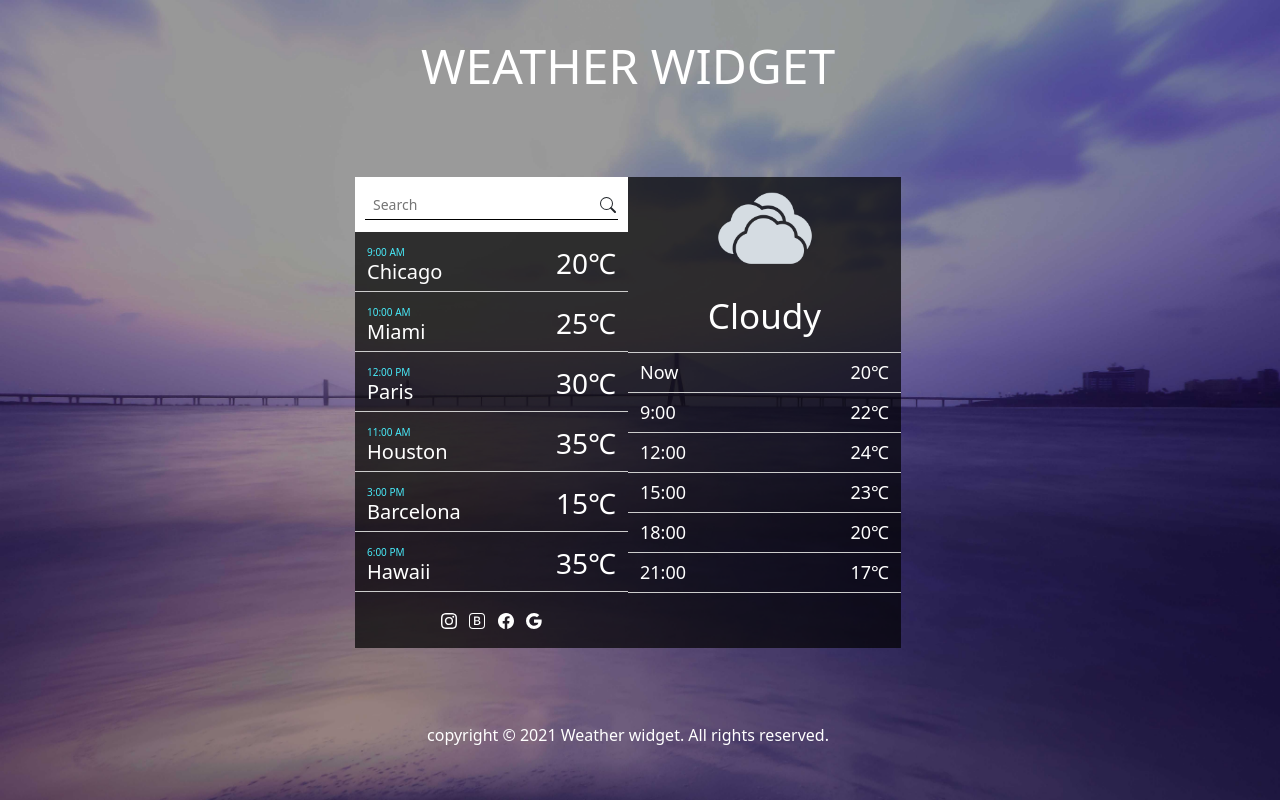
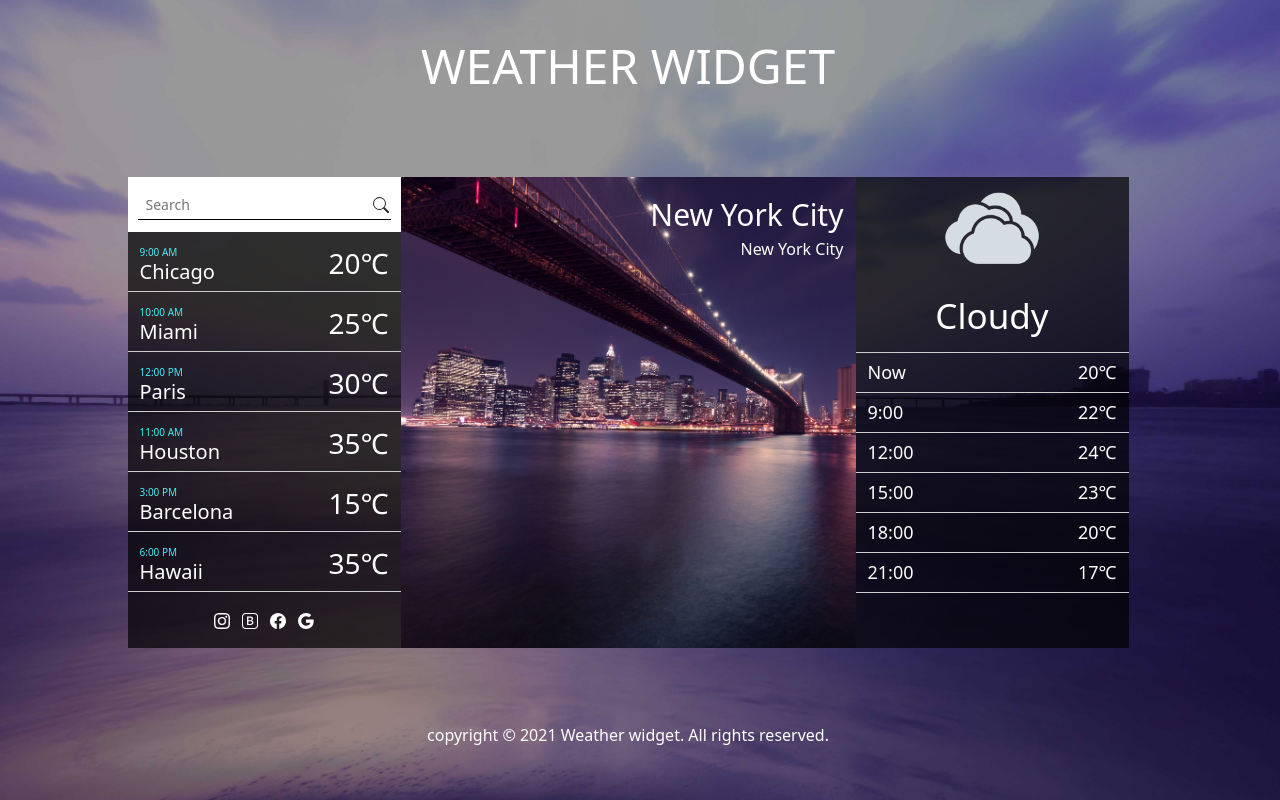
Before and after one commit to skyrusx/weather-template, a plain HTML site: page index.html in a window 1280 px wide. Drawn offline with nearby package versions, Linux system fonts and the light colour scheme.

Commit message:
Центральный блок с названием города

```diff
--- a/assets/stylesheets/style.css
+++ b/assets/stylesheets/style.css
@@ -132,3 +132,26 @@ body {
 .weather-current-city .today .timeline .temperature {
     text-align: right;
 }
+
+.current-city {
+    color: #FFFFFF;
+}
+
+.current-city .header {
+    text-align: right;
+    padding-top: 15px;
+}
+
+.current-city .header .city-name {
+    font-size: 30px;
+}
+
+.current-city .header .region {
+    font-size: 16px;
+}
+
+.current-city.default-city {
+    background-image: url("../images/cities/city.jpg");
+    background-size: cover;
+    background-color: rgba(0, 0, 0, 0.7);
+}
--- a/index.html
+++ b/index.html
@@ -108,6 +108,13 @@
                     </div>
                 </div>
 
+                <div class="col-5 current-city default-city">
+                    <div class="header">
+                        <div class="city-name">New York City</div>
+                        <div class="region">New York City</div>
+                    </div>
+                </div>
+
                 <div class="col-3 right-sidebar weather-current-city">
                     <div class="icon text-center">
                         <img src="assets/images/cloudy.png" alt="cloudy">
```
Also changed, not shown: assets/images/cities/city.jpg (added).
